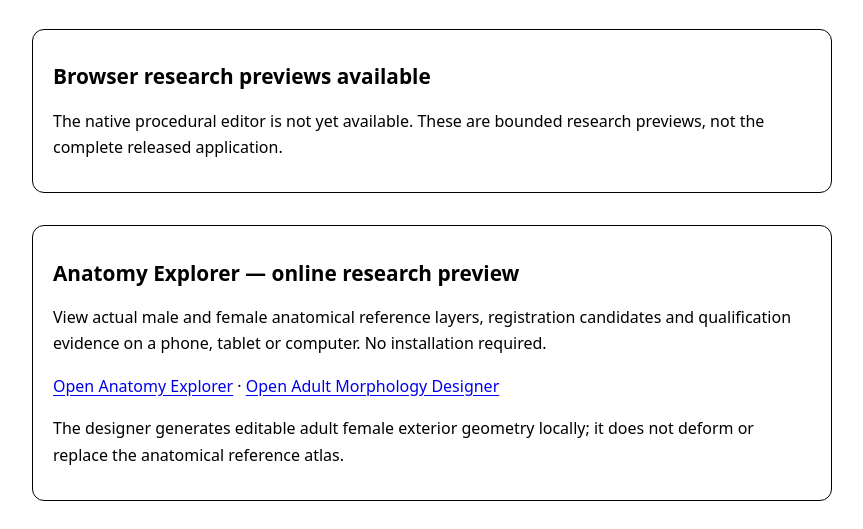
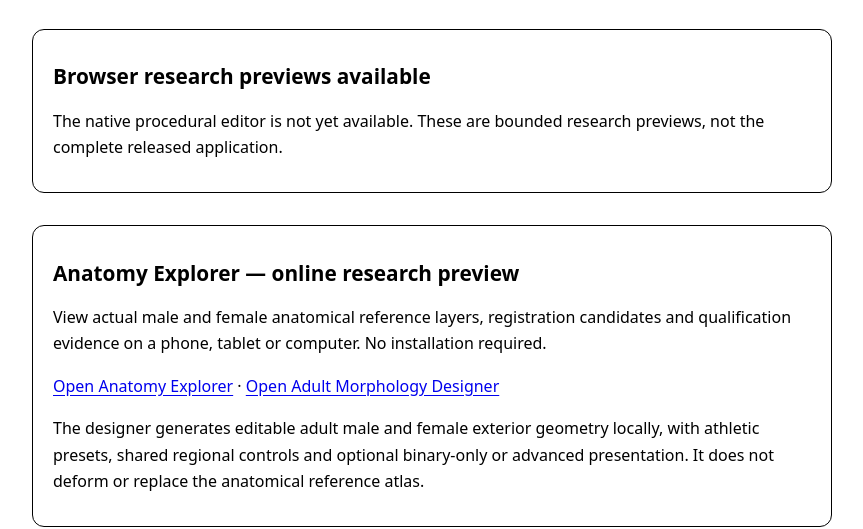
Before and after one commit to SemperSupra/oneirifact, a plain HTML site: page site/index.html in a window 1280 px wide. Shown: the part 271-800 px from the top of the page, without its empty margins (208-1071 px from the left). Drawn offline with Linux system fonts and the light colour scheme.

Commit message:
R237 promote exact qualified shared designer: site/index.html

```diff
--- a/site/index.html
+++ b/site/index.html
@@ -38,7 +38,7 @@
     <section class="status" aria-labelledby="anatomy-title">
       <h2 id="anatomy-title">Anatomy Explorer — online research preview</h2>
       <p>View actual male and female anatomical reference layers, registration candidates and qualification evidence on a phone, tablet or computer. No installation required.</p>
-      <p><a href="anatomy/">Open Anatomy Explorer</a> · <a href="morph/">Open Adult Morphology Designer</a></p><p>The designer generates editable adult female exterior geometry locally; it does not deform or replace the anatomical reference atlas.</p>
+      <p><a href="anatomy/">Open Anatomy Explorer</a> · <a href="morph/">Open Adult Morphology Designer</a></p><p>The designer generates editable adult male and female exterior geometry locally, with athletic presets, shared regional controls and optional binary-only or advanced presentation. It does not deform or replace the anatomical reference atlas.</p>
     </section>
     <section aria-labelledby="gallery-title" id="gallery">
       <h2 id="gallery-title">Renderer qualification gallery — standalone Blender studies</h2>
```
